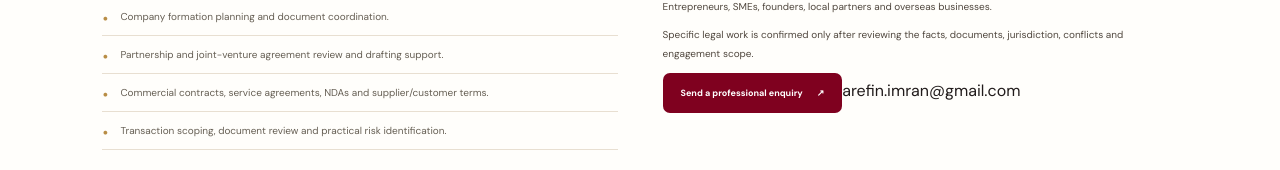
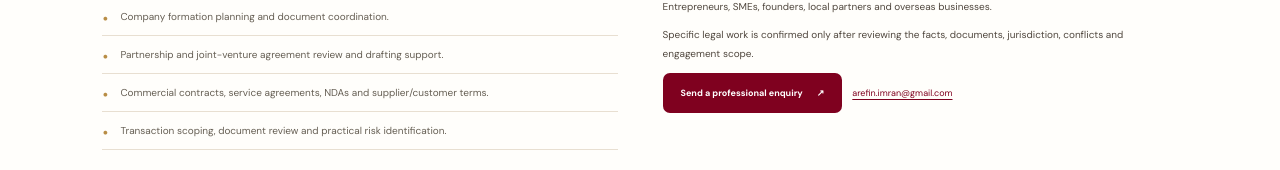
Before and after one commit to arefinimran-stack/Imran-AI-Business-OS, a Next.js app in the folder apps/advocate-website/: page /advisory/business-formation in a window 1280 px wide. Shown: the part 388-558 px from the top of the page. Built offline with nearby package versions, Linux system fonts and the light colour scheme; a web font is replaced by a local one.

Commit message:
Style direct email contact links

```diff
--- a/apps/advocate-website/app/globals.css
+++ b/apps/advocate-website/app/globals.css
@@ -327,3 +327,6 @@ html[data-language="bn"] .credential-card h2,html[data-language="bn"] .lounge-fe
   .article-steps li{break-inside:avoid}
   a{color:#7F011F!important;text-decoration:none}
 }
+
+.service-email{display:inline-block;margin:10px 0 0 10px;font-size:9px;color:var(--wine-700);text-decoration:underline;text-underline-offset:3px}
+html[data-language='bn'] .service-email{font-family:'Noto Sans Bengali','Hind Siliguri',sans-serif}
```
